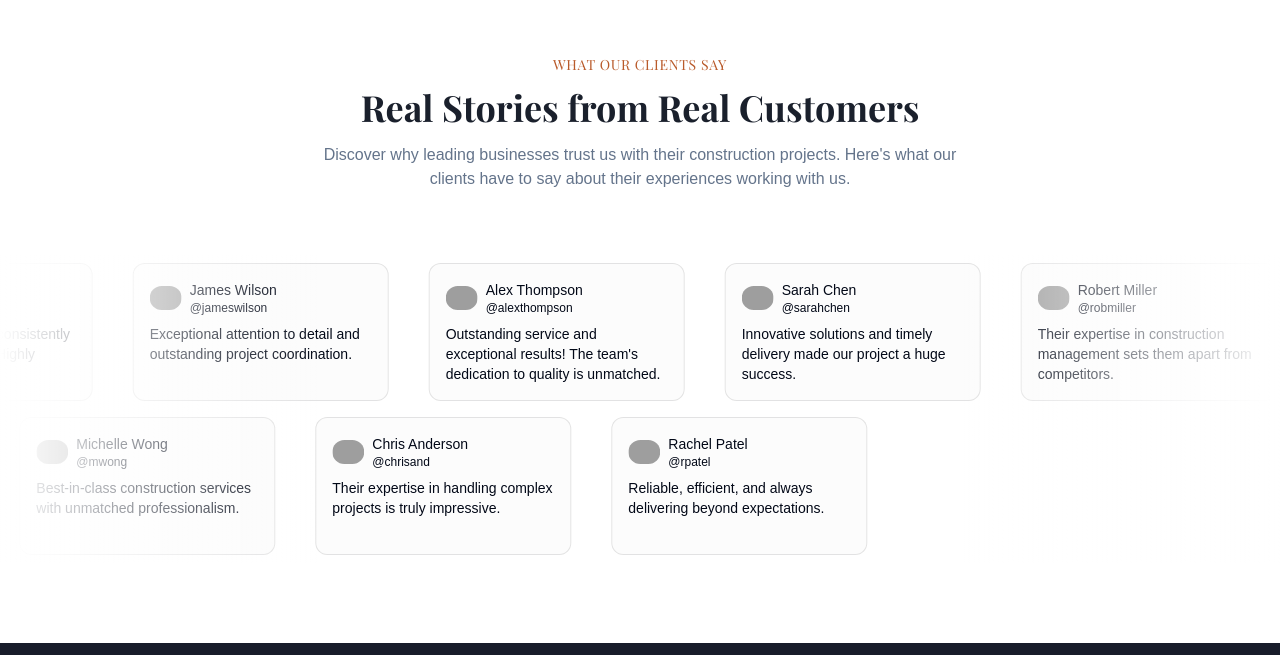
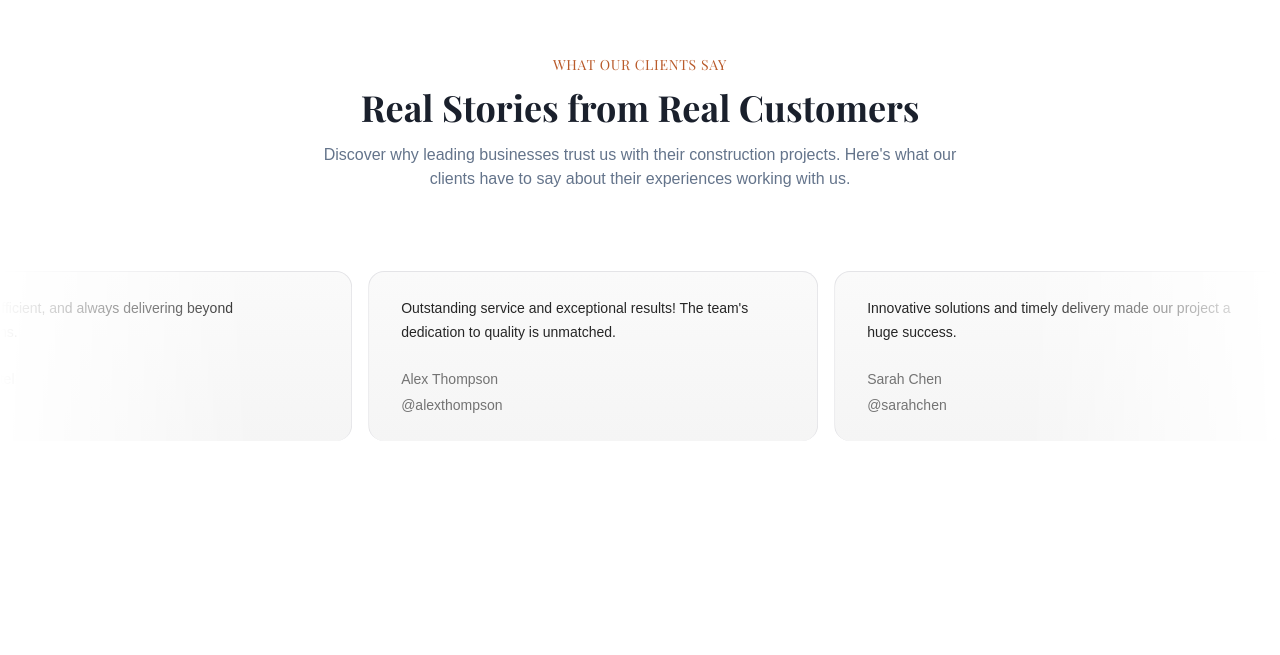
Before and after one commit to Rustix69/BEBLandingPage, a Next.js app: page / in a window 1280 px wide. Shown: the part 2905-3560 px from the top of the page. Built offline with nearby package versions, Linux system fonts and the light colour scheme; grey boxes are pictures that could not be loaded; a web font is replaced by a local one.

Commit message:
Testimoneials Updated

```diff
--- a/app/about/page.tsx
+++ b/app/about/page.tsx
@@ -4,8 +4,6 @@
 import { Card } from "@/components/ui/card";
 import ProfileSection from "@/components/ProfileSection";
 import ManagementTeam from "@/components/ManagementTeam";
-import AccreditationsSection from "@/components/AccreditationsSection";
-import Header from "@/components/Header";
 
 const tabItems = [
   { value: "profile", label: "Profile" },
@@ -16,7 +14,6 @@
 export default function AboutPage() {
   return (
     <main className="min-h-screen bg-white">
-      <Header />
       <div className="max-w-7xl mx-auto px-4 mt-24">
         <Tabs defaultValue="profile" className="w-full">
           {/* Tab Navigation (not sticky) */}
--- a/app/about/profile/page.tsx
+++ b/app/about/profile/page.tsx
@@ -5,7 +5,6 @@
 export default function ProfilePage() {
   return (
     <main className="min-h-screen bg-white">
-      <Header />
       <PageHero title="Company Profile" subtitle="Learn more about our legacy and values" image="/about_profile_hero/1.jpg" />
       <div className="max-w-7xl mx-auto px-4 mt-6">
         <ProfileSection />
--- a/components/TestimonialsSection.tsx
+++ b/components/TestimonialsSection.tsx
@@ -1,111 +1,62 @@
 "use client";
-import { cn } from "@/lib/utils";
-import { Marquee } from "@/components/magicui/marquee";
+import { InfiniteMovingCards } from "@/components/ui/infinite-moving-cards";
 
 const testimonials = [
   {
+    quote: "Outstanding service and exceptional results! The team's dedication to quality is unmatched.",
     name: "Alex Thompson",
-    username: "@alexthompson",
-    body: "Outstanding service and exceptional results! The team's dedication to quality is unmatched.",
-    img: "https://avatar.vercel.sh/alexthompson",
+    title: "@alexthompson",
   },
   {
+    quote: "Innovative solutions and timely delivery made our project a huge success.",
     name: "Sarah Chen",
-    username: "@sarahchen",
-    body: "Innovative solutions and timely delivery made our project a huge success.",
-    img: "https://avatar.vercel.sh/sarahchen",
+    title: "@sarahchen",
   },
   {
+    quote: "Their expertise in construction management sets them apart from competitors.",
     name: "Robert Miller",
-    username: "@robmiller",
-    body: "Their expertise in construction management sets them apart from competitors.",
-    img: "https://avatar.vercel.sh/robmiller",
+    title: "@robmiller",
   },
   {
+    quote: "Professional team that consistently exceeds expectations. Highly recommended!",
     name: "Emily Davis",
-    username: "@emilydavis",
-    body: "Professional team that consistently exceeds expectations. Highly recommended!",
-    img: "https://avatar.vercel.sh/emilydavis",
+    title: "@emilydavis",
   },
   {
+    quote: "Exceptional attention to detail and outstanding project coordination.",
     name: "James Wilson",
-    username: "@jameswilson",
-    body: "Exceptional attention to detail and outstanding project coordination.",
-    img: "https://avatar.vercel.sh/jameswilson",
+    title: "@jameswilson",
   },
   {
+    quote: "Their commitment to sustainability and innovation is truly remarkable.",
     name: "Lisa Kumar",
-    username: "@lisakumar",
-    body: "Their commitment to sustainability and innovation is truly remarkable.",
-    img: "https://avatar.vercel.sh/lisakumar",
+    title: "@lisakumar",
   },
   {
+    quote: "Seamless execution and excellent communication throughout the project.",
     name: "David Martinez",
-    username: "@davidm",
-    body: "Seamless execution and excellent communication throughout the project.",
-    img: "https://avatar.vercel.sh/davidm",
+    title: "@davidm",
   },
   {
+    quote: "Best-in-class construction services with unmatched professionalism.",
     name: "Michelle Wong",
-    username: "@mwong",
-    body: "Best-in-class construction services with unmatched professionalism.",
-    img: "https://avatar.vercel.sh/mwong",
+    title: "@mwong",
   },
   {
+    quote: "Their expertise in handling complex projects is truly impressive.",
     name: "Chris Anderson",
-    username: "@chrisand",
-    body: "Their expertise in handling complex projects is truly impressive.",
-    img: "https://avatar.vercel.sh/chrisand",
+    title: "@chrisand",
   },
   {
+    quote: "Reliable, efficient, and always delivering beyond expectations.",
     name: "Rachel Patel",
-    username: "@rpatel",
-    body: "Reliable, efficient, and always delivering beyond expectations.",
-    img: "https://avatar.vercel.sh/rpatel",
+    title: "@rpatel",
   }
 ];
 
-const firstRow = testimonials.slice(0, testimonials.length / 2);
-const secondRow = testimonials.slice(testimonials.length / 2);
-
-const TestimonialCard = ({
-  img,
-  name,
-  username,
-  body,
-}: {
-  img: string;
-  name: string;
-  username: string;
-  body: string;
-}) => {
-  return (
-    <figure
-      className={cn(
-        "relative h-full w-64 cursor-pointer overflow-hidden rounded-xl border p-4 mx-3",
-        // light styles
-        "border-gray-950/[.1] bg-gray-950/[.01] hover:bg-gray-950/[.05]",
-        // dark styles
-        "dark:border-gray-50/[.1] dark:bg-gray-50/[.10] dark:hover:bg-gray-50/[.15]",
-      )}
-    >
-      <div className="flex flex-row items-center gap-2">
-        <img className="rounded-full" width="32" height="32" alt="" src={img} />
-        <div className="flex flex-col">
-          <figcaption className="text-sm font-medium dark:text-white">
-            {name}
-          </figcaption>
-          <p className="text-xs font-medium dark:text-white/40">{username}</p>
-        </div>
-      </div>
-      <blockquote className="mt-2 text-sm">{body}</blockquote>
-    </figure>
-  );
-};
-
 const TestimonialsSection = () => {
   return (
-    <section className="py-20">
+    <section className="py-20 bg-white">
       <div className="text-center mb-16">
         <h4 className="text-sm uppercase tracking-wider text-primary mb-3">What Our Clients Say</h4>
         <h2 className="text-4xl font-bold text-heading mb-4">Real Stories from Real Customers</h2>
@@ -114,19 +65,12 @@
         </p>
       </div>
 
-      <div className="relative flex w-full flex-col items-center justify-center overflow-hidden">
-        <Marquee pauseOnHover className="[--duration:40s] [--gap:1rem]" repeat={2}>
-          {firstRow.map((testimonial) => (
-            <TestimonialCard key={testimonial.username} {...testimonial} />
-          ))}
-        </Marquee>
-        <Marquee reverse pauseOnHover className="[--duration:40s] [--gap:1rem]" repeat={2}>
-          {secondRow.map((testimonial) => (
-            <TestimonialCard key={testimonial.username} {...testimonial} />
-          ))}
-        </Marquee>
-        <div className="pointer-events-none absolute inset-y-0 left-0 w-1/4 bg-gradient-to-r from-background"></div>
-        <div className="pointer-events-none absolute inset-y-0 right-0 w-1/4 bg-gradient-to-l from-background"></div>
+      <div className="h-[40rem] rounded-md flex flex-col antialiased bg-white dark:bg-black dark:bg-grid-white/[0.05] items-center relative overflow-hidden">
+        <InfiniteMovingCards
+          items={testimonials}
+          direction="right"
+          speed="slow"
+        />
       </div>
     </section>
   );
--- /dev/null
+++ b/components/ui/infinite-moving-cards.tsx
@@ -0,0 +1,117 @@
+"use client";
+
+import { cn } from "@/lib/utils";
+import React, { useEffect, useState } from "react";
+
+export const InfiniteMovingCards = ({
+  items,
+  direction = "left",
+  speed = "fast",
+  pauseOnHover = true,
+  className,
+}: {
+  items: {
+    quote: string;
+    name: string;
+    title: string;
+  }[];
+  direction?: "left" | "right";
+  speed?: "fast" | "normal" | "slow";
+  pauseOnHover?: boolean;
+  className?: string;
+}) => {
+  const containerRef = React.useRef<HTMLDivElement>(null);
+  const scrollerRef = React.useRef<HTMLUListElement>(null);
+
+  useEffect(() => {
+    addAnimation();
+  }, []);
+  const [start, setStart] = useState(false);
+  function addAnimation() {
+    if (containerRef.current && scrollerRef.current) {
+      const scrollerContent = Array.from(scrollerRef.current.children);
+
+      scrollerContent.forEach((item) => {
+        const duplicatedItem = item.cloneNode(true);
+        if (scrollerRef.current) {
+          scrollerRef.current.appendChild(duplicatedItem);
+        }
+      });
+
+      getDirection();
+      getSpeed();
+      setStart(true);
+    }
+  }
+  const getDirection = () => {
+    if (containerRef.current) {
+      if (direction === "left") {
+        containerRef.current.style.setProperty(
+          "--animation-direction",
+          "forwards",
+        );
+      } else {
+        containerRef.current.style.setProperty(
+          "--animation-direction",
+          "reverse",
+        );
+      }
+    }
+  };
+  const getSpeed = () => {
+    if (containerRef.current) {
+      if (speed === "fast") {
+        containerRef.current.style.setProperty("--animation-duration", "20s");
+      } else if (speed === "normal") {
+        containerRef.current.style.setProperty("--animation-duration", "40s");
+      } else {
+        containerRef.current.style.setProperty("--animation-duration", "80s");
+      }
+    }
+  };
+  return (
+    <div
+      ref={containerRef}
+      className={cn(
+        "scroller relative z-20 max-w-7xl overflow-hidden [mask-image:linear-gradient(to_right,transparent,white_20%,white_80%,transparent)]",
+        className,
+      )}
+    >
+      <ul
+        ref={scrollerRef}
+        className={cn(
+          "flex w-max min-w-full shrink-0 flex-nowrap gap-4 py-4",
+          start && "animate-scroll",
+          pauseOnHover && "hover:[animation-play-state:paused]",
+        )}
+      >
+        {items.map((item, idx) => (
+          <li
+            className="relative w-[350px] max-w-full shrink-0 rounded-2xl border border-b-0 border-zinc-200 bg-[linear-gradient(180deg,#fafafa,#f5f5f5)] px-8 py-6 md:w-[450px] dark:border-zinc-700 dark:bg-[linear-gradient(180deg,#27272a,#18181b)]"
+            key={item.name}
+          >
+            <blockquote>
+              <div
+                aria-hidden="true"
+                className="user-select-none pointer-events-none absolute -top-0.5 -left-0.5 -z-1 h-[calc(100%_+_4px)] w-[calc(100%_+_4px)]"
+              ></div>
+              <span className="relative z-20 text-sm leading-[1.6] font-normal text-neutral-800 dark:text-gray-100">
+                {item.quote}
+              </span>
+              <div className="relative z-20 mt-6 flex flex-row items-center">
+                <span className="flex flex-col gap-1">
+                  <span className="text-sm leading-[1.6] font-normal text-neutral-500 dark:text-gray-400">
+                    {item.name}
+                  </span>
+                  <span className="text-sm leading-[1.6] font-normal text-neutral-500 dark:text-gray-400">
+                    {item.title}
+                  </span>
+                </span>
+              </div>
+            </blockquote>
+          </li>
+        ))}
+      </ul>
+    </div>
+  );
+};
--- a/tailwind.config.ts
+++ b/tailwind.config.ts
@@ -1,21 +1,21 @@
 import type { Config } from "tailwindcss";
 
-export default {
+const config = {
   darkMode: ["class"],
   content: [
-		"./pages/**/*.{ts,tsx}",
-		"./components/**/*.{ts,tsx}",
-		"./app/**/*.{ts,tsx}",
-		"./src/**/*.{ts,tsx}",
+    './pages/**/*.{ts,tsx}',
+    './components/**/*.{ts,tsx}',
+    './app/**/*.{ts,tsx}',
+    './src/**/*.{ts,tsx}',
   ],
   prefix: "",
   theme: {
     container: {
       center: true,
-			padding: '2rem',
+      padding: "2rem",
       screens: {
-				'2xl': '1400px'
-			}
+        "2xl": "1400px",
+      },
     },
     extend: {
       fontFamily: {
@@ -103,14 +103,20 @@
         'marquee-vertical': {
           '0%': { transform: 'translateY(0%)' },
           '100%': { transform: 'translateY(-100%)' }
-				}
+        },
+        scroll: {
+          to: {
+            transform: "translate(calc(-50% - 0.5rem))",
+          },
+        },
       },
       animation: {
         'accordion-down': 'accordion-down 0.2s ease-out',
         'accordion-up': 'accordion-up 0.2s ease-out',
         'fade-in': 'fade-in 0.6s ease-out',
         'marquee': 'marquee var(--duration) linear infinite',
-				'marquee-vertical': 'marquee-vertical var(--duration) linear infinite'
+        'marquee-vertical': 'marquee-vertical var(--duration) linear infinite',
+        scroll: "scroll var(--animation-duration, 40s) var(--animation-direction, forwards) linear infinite",
       },
       fontSize: {
         'h1': ['3rem', { lineHeight: '1.1', fontWeight: '700' }],
@@ -124,3 +130,5 @@
   },
   plugins: [require("tailwindcss-animate"), require("@tailwindcss/typography")],
 } satisfies Config;
+
+export default config;
```
Lines whose indentation alone changed are shown as unchanged.
